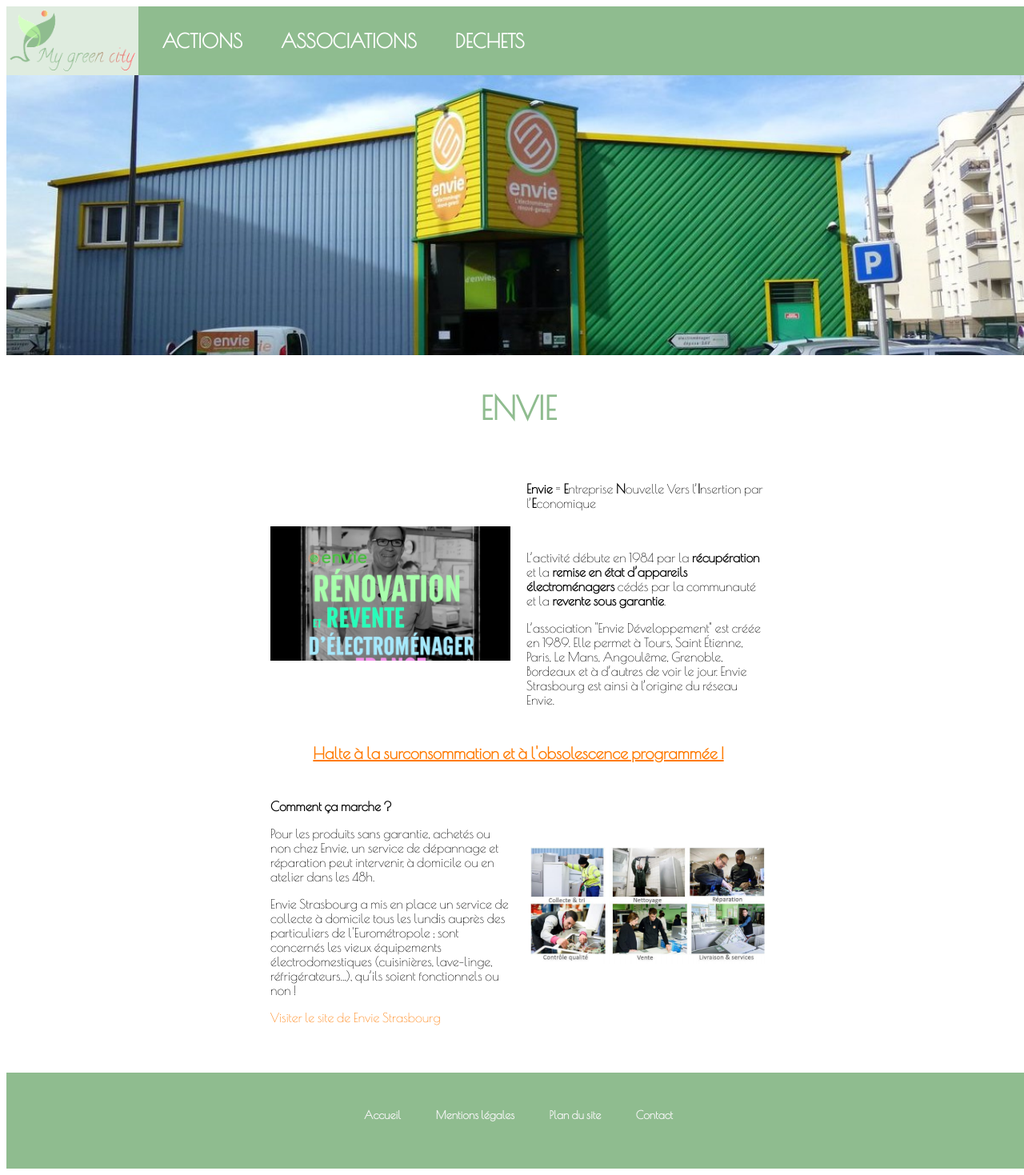
After one commit to eFrederic67/Project-1, a PHP site: page /envie.php in a window 1280 px wide. The commit adds this page. Shown: the whole page at 80% size. Run offline with PHP 8.4, Linux system fonts and the light colour scheme.

Commit message:
version final

```diff
--- /dev/null
+++ b/envie.php
@@ -0,0 +1,82 @@
+
+<!DOCTYPE html>
+<html lang="fr">
+<head>
+    <meta charset="UTF-8">
+    <meta name="viewport" content="width=device-width, initial-scale=1, shrink-to-fit=no">
+    <link rel="stylesheet" type="text/css" href="styles.css">
+    <link href="https://fonts.googleapis.com/css?family=Poiret+One&display=swap" rel="stylesheet">
+    <title>My Green City - Envie</title>
+</head>
+
+<body>
+
+<header>
+    <div class="logonav">
+        <div class="logo"><a href="index.php"><img class="logo" src="images/logo.png" alt="logo"></a></div>
+        <nav class="bar">
+            <ol>
+                <li class="navbar"><a href="index.php#Actions">ACTIONS</a></li>
+                <li class="navbar"><a href="index.php#Associations">ASSOCIATIONS</a></li>
+                <li class="navbar"><a href="index.php#Dechets">DECHETS</a></li>
+            </ol>
+        </nav>
+    </div>
+    <div id="slider">
+        <figure>
+            <img src="images/slider_envie_1.jpg" alt="logo Envie">
+            <img src="images/slider_envie_2.jpg" alt="envie extérieur magasin strasbourg">
+            <img src="images/slider_envie_3.jpg" alt="envie intérieur magasin strasbourg">
+            <img src="images/slider_envie_4.jpg" alt="envie recyclage et collecte electromenager">
+            <img src="images/slider_envie_5.jpg" alt="envie marché noel off strasbourg">
+        </figure>
+    </div>
+</header>
+<section class="emballages">
+    <article class="vrac">
+        <h2>Envie</h2>
+        <ul class="what">
+            <li>
+                <img src="images/envie_presentation.jpg" alt="Envie rénovation et revente d'électroménager">
+            </li>
+            <li>
+                <p><b>Envie</b> = <b>E</b>ntreprise <b>N</b>ouvelle Vers l’<b>I</b>nsertion par l’<b>E</b>conomique</p>
+                <br>
+                <p>L’activité débute en 1984 par la <b>récupération</b> et la <b>remise en état d’appareils électroménagers</b> cédés par la communauté et la <b>revente sous garantie</b>.</p>
+                <p>L’association "Envie Développement" est créée en 1989. Elle permet à Tours, Saint Étienne, Paris, Le Mans, Angoulême, Grenoble, Bordeaux et à d’autres de voir le jour. Envie Strasbourg est ainsi à l’origine du réseau Envie.</p>
+            </li>
+        </ul>
+    </article>
+    <article class="vrac">
+        <h3>Halte à la surconsommation et à l'obsolescence programmée !</h3>
+        <ul class="what">
+            <li>
+                <p><b>Comment ça marche ?</b></p>
+                <p>Pour les produits sans garantie, achetés ou non chez Envie, un service de dépannage et réparation peut intervenir, à domicile ou en atelier dans les 48h.</p>
+                <p>Envie Strasbourg a mis en place un service de collecte à domicile tous les lundis auprès des particuliers de l'Eurométropole ; sont concernés les vieux équipements électrodomestiques (cuisinières, lave-linge, réfrigérateurs…), qu’ils soient fonctionnels ou non !</p>
+                <a href="https://strasbourg.envie.org/" onclick="window.open(this.href);return false">Visiter le site de Envie Strasbourg</a>
+            </li>
+            <li>
+                <img src="images/envies_activites.png" alt="Activités de Envie">
+            </li>
+        </ul>
+    </article>
+</section>
+<footer>
+    <ul class="liste">
+        <li>
+            <a href="index.php">Accueil</a>
+        </li>
+        <li>
+            <a href="mentionslegales.php">Mentions légales</a>
+        </li>
+        <li>
+            <a href="plansite.php">Plan du site</a>
+        </li>
+        <li>
+            <a href="index.php#contact">Contact</a>
+        </li>
+    </ul>
+</footer>
+</body>
+</html>
--- a/styles.css
+++ b/styles.css
@@ -2,6 +2,7 @@
 
 body{
     font-family: Poiret One;
+    width: 100%;
 }
 
 
@@ -23,6 +24,7 @@
 
 .bar{
     display: flex;
+    flex-wrap: wrap;
 }
 
 .bar ol{
@@ -35,7 +37,7 @@
 
 
 .navbar{
-    font-size: 1.5em;
+    font-size: 0.5em;
     padding: 1em;
 }
 
@@ -49,14 +51,7 @@
     width: 80%;
 }
 
-div#slider figure {
-    position: relative;
-    width: 500%;
-    margin: 0;
-    padding: 0;
-    font-size: 0;
-    text-align: left;
-}
+
 
 div#slider figure img{
     width: 20%;
@@ -99,7 +94,7 @@
 h2
 {
     font-weight: bold;
-    font-size: 2.5em;
+    font-size: 1.5em;
     color:darkseagreen;
     text-transform: uppercase;
     text-align: center;
@@ -116,6 +111,9 @@
     margin-bottom: 20px;
 }
 
+.padding{
+    padding: 0;
+}
 
 .list-style-none
 {
@@ -464,8 +462,12 @@
 
 
 
-/* Tablet Styles */
+
 @media screen and (min-width: 401px) and (max-width: 960px) {
+    .navbar{
+        font-size: 1em;
+    }
+
     .what li {
         font-size: 1em;
         margin: auto;
@@ -473,7 +475,7 @@
     }
 
     h2 {
-        font-size: 1.5em;
+        font-size: 2em;
     }
 
     .emballages {
@@ -485,6 +487,10 @@
 
 /* Desktop Styles */
 @media screen and (min-width: 961px) {
+    .navbar{
+        font-size: 1.5em;
+    }
+
     .what li {
         font-size: 16px;
         margin: auto;
@@ -500,7 +506,7 @@
     }
 
     h2 {
-        font-size:26px;
+        font-size: 2.5em;
     }
 
     form {
```
Also changed, not shown: beevrac.php (+12 -9 lines), crous.php (+13 -10 lines), index.php (+13 -16 lines), repaircafe.php (+9 -9 lines), images/BeeVrac2.jpg, images/Crous-3.jpg (added), images/Crous-5.jpg (added), images/Crous2.png (added), images/crous1.jpeg (added), images/envie_presentation.jpg (added), images/envies_activites.png (added), images/rentree_assoc_19.png (added), images/slider_envie_1.jpg (added), images/slider_envie_2.jpg (added), 3 more files.
